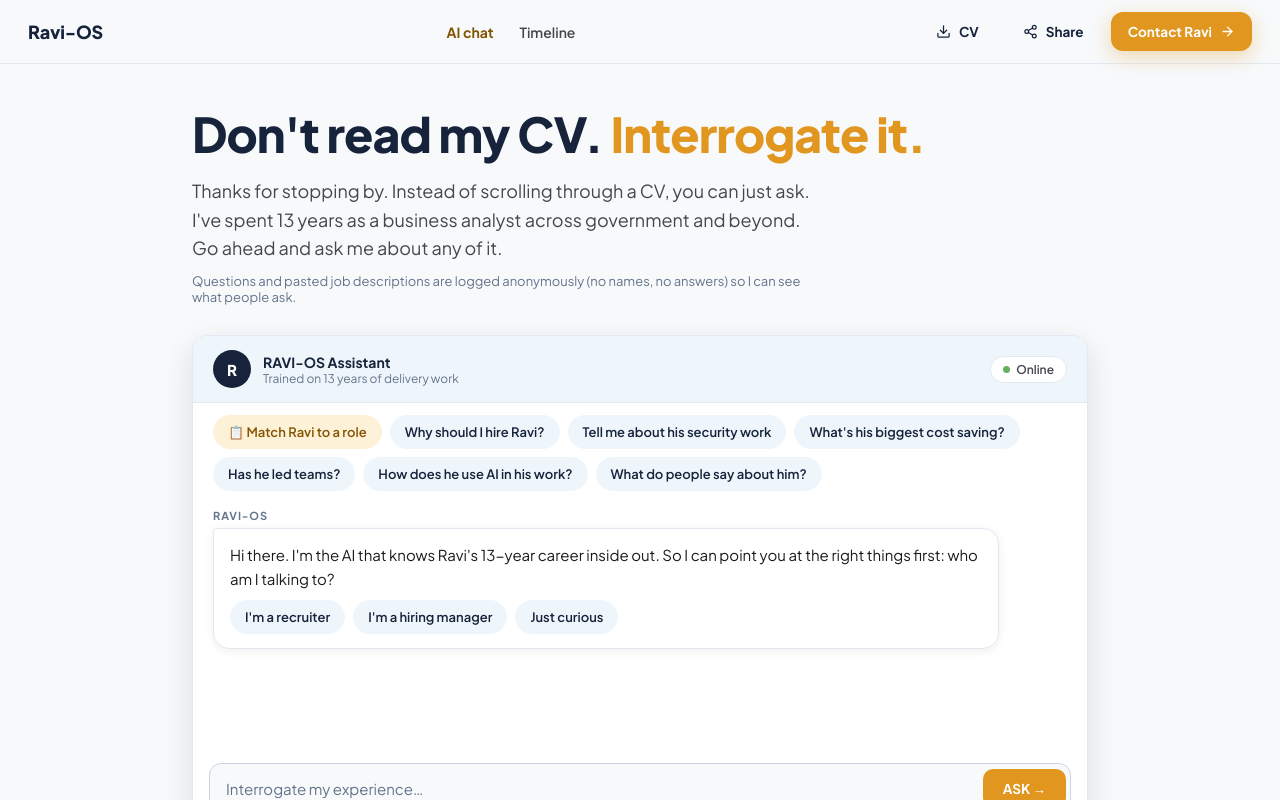
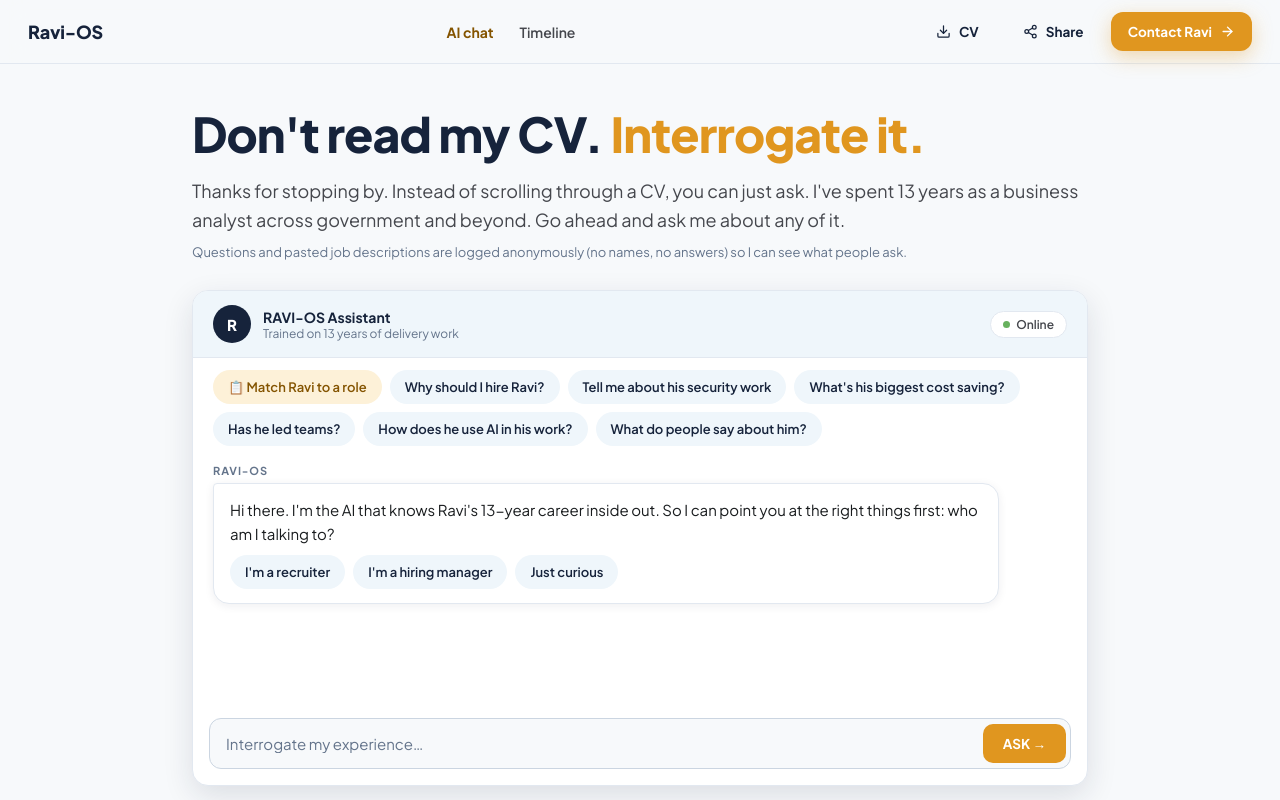
Before and after one commit to rgok001/ask-ravi, a website: page public/index.html in a window 1280 px wide. Drawn offline with Linux system fonts and the light colour scheme.

Commit message:
Stretch hero copy to match the chat card width

```diff
--- a/public/index.html
+++ b/public/index.html
@@ -31,8 +31,8 @@ img,canvas{image-rendering:pixelated;image-rendering:crisp-edges}
 .hero{max-width:960px;margin:0 auto;padding:44px 32px 6px}
 .hero h1{font-weight:800;font-size:clamp(2rem,3.8vw,3rem);line-height:1.1;letter-spacing:-0.02em;color:var(--ink)}
 .hero h1 .a{color:var(--accent)}
-.hero .sub{margin-top:16px;color:var(--ink-2);font-size:18px;line-height:1.6;max-width:620px}
-.hero .fine{margin-top:10px;font-size:13px;color:var(--muted);max-width:620px}
+.hero .sub{margin-top:16px;color:var(--ink-2);font-size:18px;line-height:1.6}
+.hero .fine{margin-top:10px;font-size:13px;color:var(--muted)}
 #chatcard{display:flex;flex-direction:column;height:clamp(480px,62vh,680px);margin:24px 0;background:var(--panel);border:1px solid var(--border);border-radius:16px;box-shadow:var(--shadow);overflow:hidden}
 .cc-head{display:flex;justify-content:space-between;align-items:center;padding:14px 20px;background:var(--subtle);border-bottom:1px solid var(--border)}
 .cc-id{display:flex;align-items:center;gap:12px}
@@ -120,7 +120,7 @@ img,canvas{image-rendering:pixelated;image-rendering:crisp-edges}
   .nv-c a{font-size:13px}
   #topnav{padding:0 16px;height:56px}
   #app{padding-top:56px}
-  .hero{padding:22px 20px 0}
+  .hero{padding:22px 16px 0}
   .hero h1{font-size:1.6rem}
   .hero .sub{font-size:.95rem;margin-top:10px;line-height:1.5}
   .hero .fine{font-size:12px}
```
